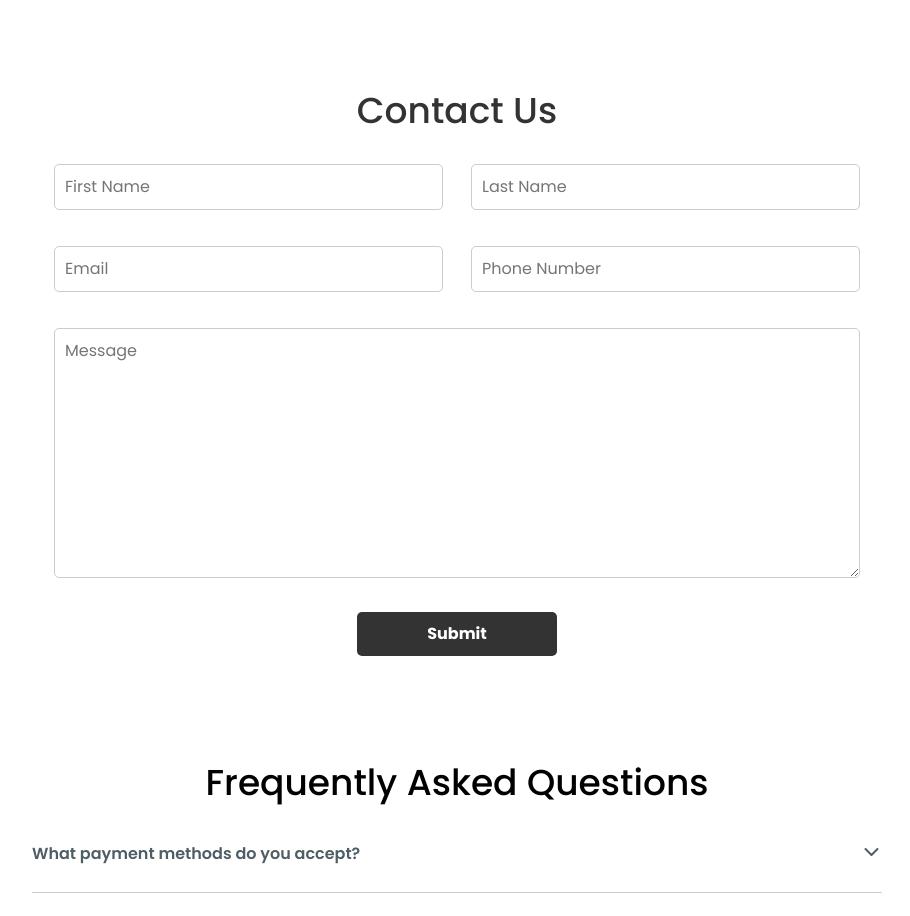
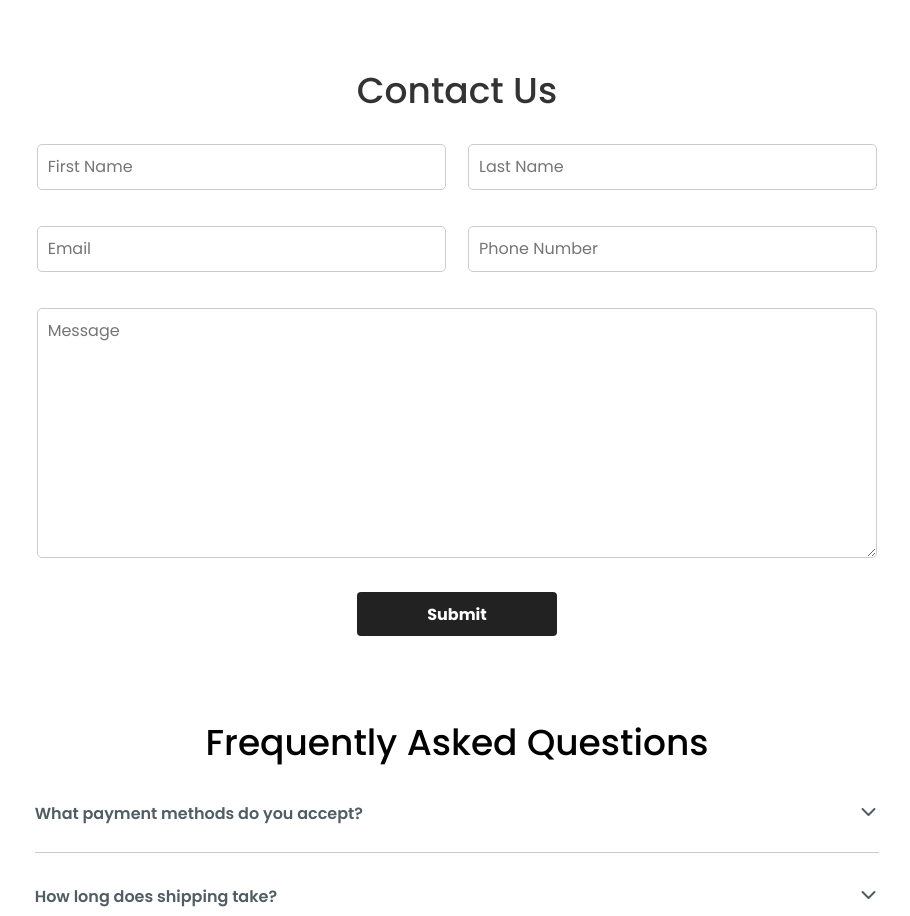
Before and after one commit to johnsuharjono/shoehub, a PHP site: page /contact-us.php in a window 1280 px wide. Shown: the part 65-981 px from the top of the page, without its empty margins (183-1093 px from the left). Run offline with PHP 8.4, Linux system fonts and the light colour scheme.

Commit message:
fix mail address, contact us button css

```diff
--- a/contact-us.php
+++ b/contact-us.php
@@ -34,7 +34,7 @@
           <div class="form-group">
             <textarea id="message" name="message" placeholder="Message" required></textarea>
           </div>
-          <button type="submit" class="global-button submit-button ">Submit</button>
+          <button type="submit" class="global-button submit-button">Submit</button>
         </form>
       </div>
 
@@ -114,12 +114,12 @@
     // Get form data
     const firstName = document.getElementById("first-name").value;
     const lastName = document.getElementById("last-name").value;
-    const email = 'admin@shoehub.com'
+    const email = document.getElementById("email").value;
     const phone = document.getElementById("phone").value;
     const message = document.getElementById("message").value;
 
     // Construct the mailto link
-    const mailtoLink = "mailto:" + email + "?subject=Contact Us&body=First Name: " + firstName + "%0D%0ALast Name: " + lastName + "%0D%0AEmail: " + email + "%0D%0APhone: " + phone + "%0D%0AMessage: " + message;
+    const mailtoLink = "mailto:admin@shoehub.com" + "?subject=ShoeHub Contact Us&body=First Name: " + firstName + "%0D%0ALast Name: " + lastName + "%0D%0AEmail: " + email + "%0D%0APhone: " + phone + "%0D%0AMessage: " + message;
     console.log(mailtoLink)
 
     // Open the default email client with the pre-filled content
--- a/css/contact-us.css
+++ b/css/contact-us.css
@@ -14,8 +14,7 @@
 
 .contact-form-container {
 	background-color: #fff;
-	width: 850px;
-	padding: 20px;
+	width: auto;
 	border-radius: 10px;
 }
 
@@ -48,18 +47,12 @@ textarea {
 .form-group {
 	display: flex;
 	justify-content: space-between;
-	gap: 24px;
+	gap: 18px;
 }
 
 .submit-button {
 	margin: 0 auto;
 	width: 200px;
-	background-color: #333;
-	color: #fff;
-	padding: 10px 20px;
-	border: none;
-	border-radius: 5px;
-	cursor: pointer;
 }
 
 .faq-container h1 {
```
